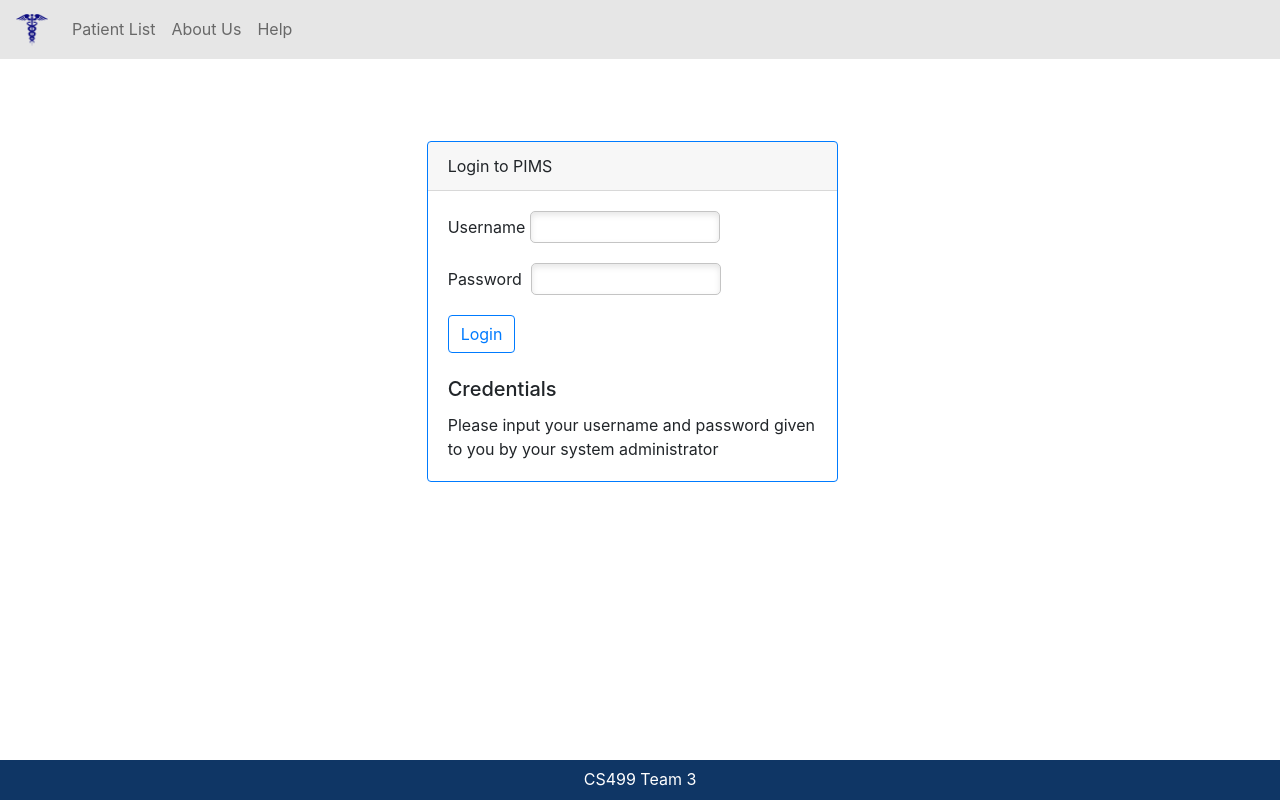
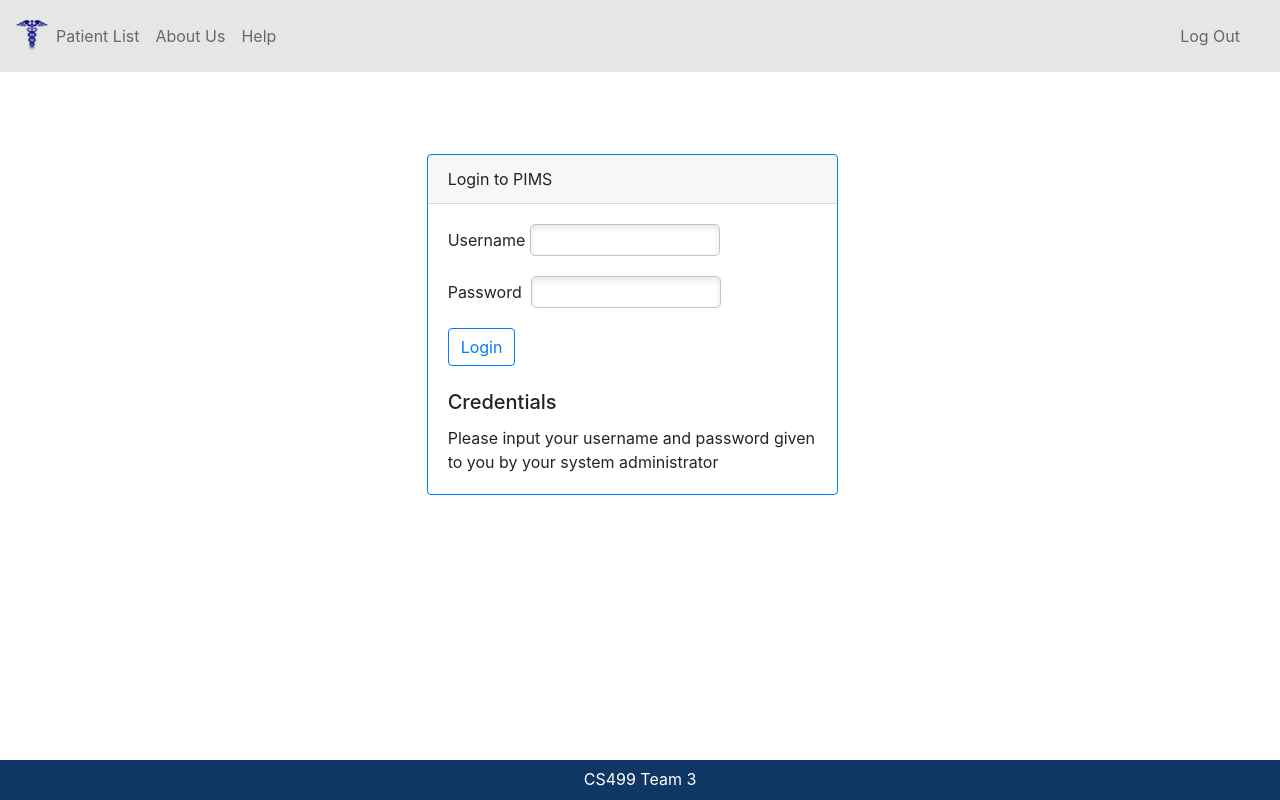
Before and after one commit to Timothy-Hagler/Patient-Info-Management, a React app in the folder patient_information_management/: page / in a window 1280 px wide. Built offline with nearby package versions, Linux system fonts and the light colour scheme.

Commit message:
feat(logout): add logout to navbar (#20)

```diff
--- a/patient_information_management/src/components/App/App.css
+++ b/patient_information_management/src/components/App/App.css
@@ -10,3 +10,8 @@ html, body {
   height: 100%;
   width: 100%;
 }
+
+#logOutButton {
+  float: right;
+  margin-right: 0px;
+}
--- a/patient_information_management/src/components/App/App.js
+++ b/patient_information_management/src/components/App/App.js
@@ -15,13 +15,13 @@ function App() {
       <script src="https://cdn.jsdelivr.net/npm/popper.js@1.12.9/dist/umd/popper.min.js" integrity="sha384-ApNbgh9B+Y1QKtv3Rn7W3mgPxhU9K/ScQsAP7hUibX39j7fakFPskvXusvfa0b4Q" crossorigin="anonymous"></script>
       <script src="https://cdn.jsdelivr.net/npm/bootstrap@4.0.0/dist/js/bootstrap.min.js" integrity="sha384-JZR6Spejh4U02d8jOt6vLEHfe/JQGiRRSQQxSfFWpi1MquVdAyjUar5+76PVCmYl" crossorigin="anonymous"></script>
         <nav class="navbar navbar-expand-lg">
-            <a class="navbar-brand" href="/"><img src={logo} alt="logo" width="32" height="32"></img></a>
+            <img src={logo} alt="logo" width="32" height="32"></img>
             <button class="navbar-toggler" type="button" data-toggle="collapse" data-target="#navbarSupportedContent" aria-controls="navbarSupportedContent" aria-expanded="false" aria-label="Toggle navigation">
               <span class="navbar-toggler-icon"></span>
             </button>
 
             <div class="collapse navbar-collapse" id="navbarSupportedContent">
-              <ul class="navbar-nav mr-auto">
+              <ul class="navbar navbar-nav mr-auto">
                 <li class="nav-item">
                   <a class="nav-link" href="/patient-list">Patient List</a>
                 </li>
@@ -30,6 +30,13 @@ function App() {
                 </li>
                 <li class="nav-item">
                   <a class="nav-link" href="/help-page">Help</a>
+                </li>
+              </ul>
+            </div>
+            <div class="collapse navbar-collapse" id="navbarSupportedContent">
+              <ul class="navbar navbar-nav ml-auto">
+                <li class="nav-item" id="logOutButton">
+                  <a class="nav-link" href="/">Log Out</a>
                 </li>
               </ul>
             </div>
```
